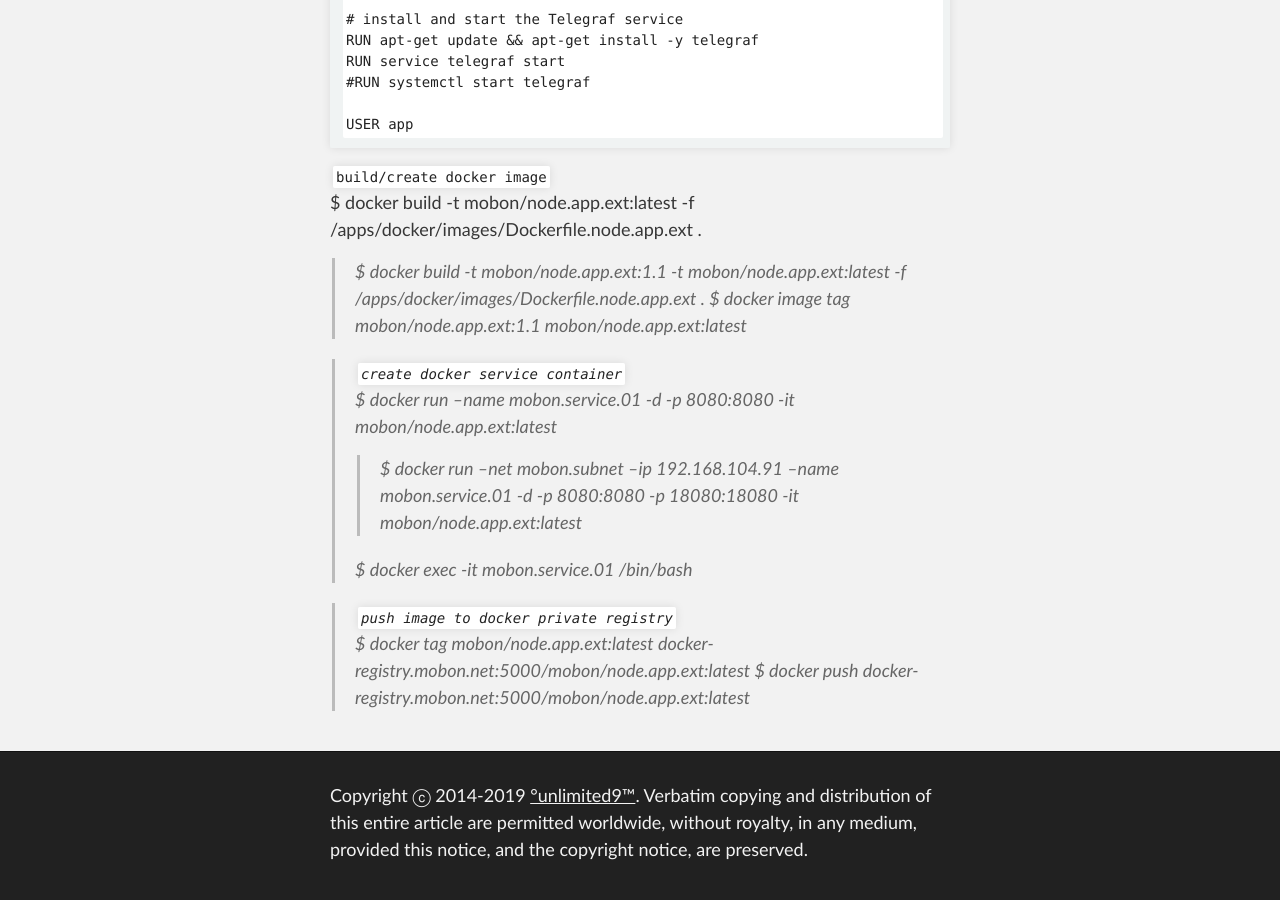
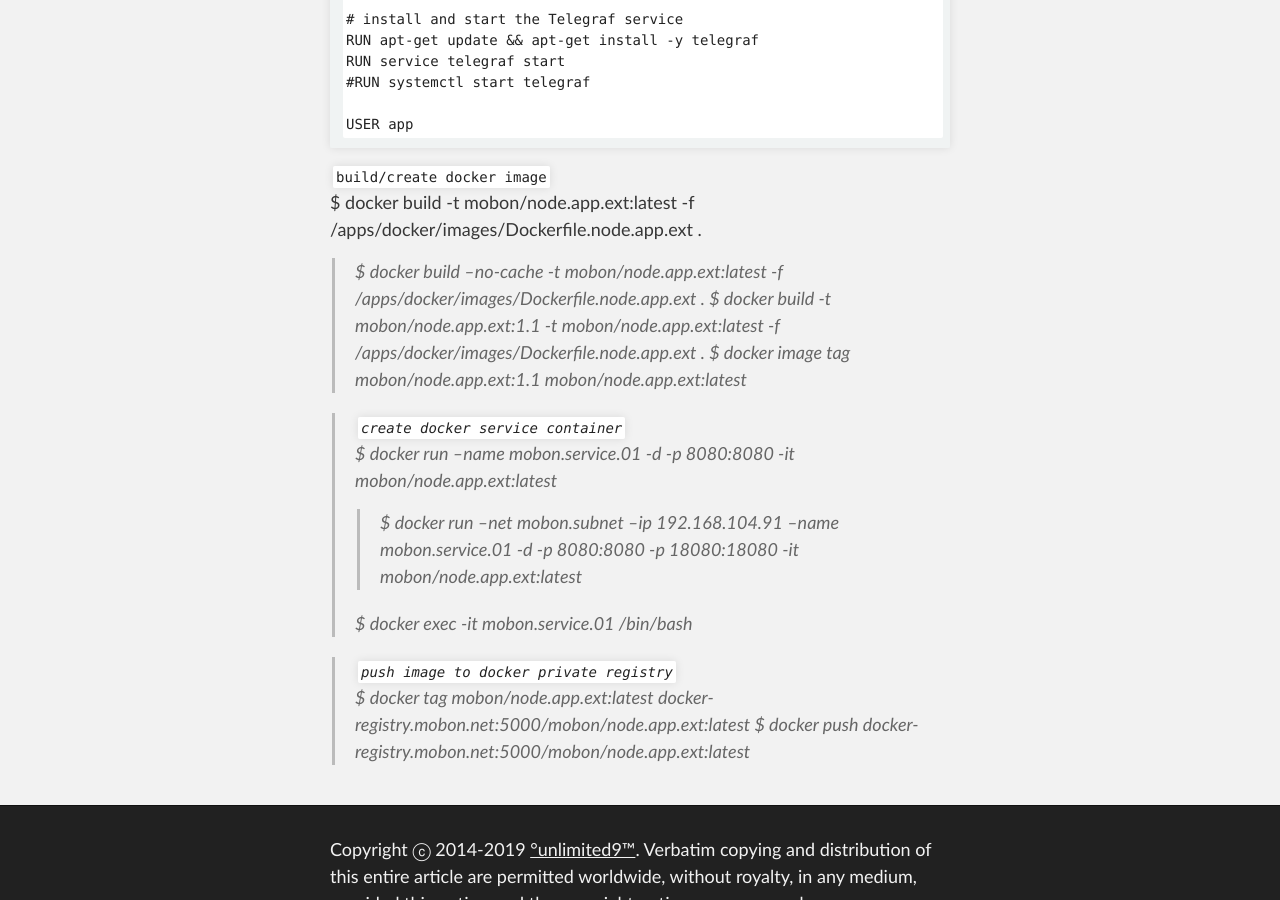
Before and after one commit to unlimited9/unlimited9.github.com, a Jekyll site: the page built from reference.notes/TA/cloud/docker/create.image.n.container.md, in a window 1280 px wide and 900 px high, scrolled down 10909 px. Built offline with Jekyll 4.4.1, drawn with Linux system fonts in a browser that asks for light colours; our own code applies the rules of GitHub Pages for plain Markdown files.

Commit message:
Update create.image.n.container.md

```diff
--- a/reference.notes/TA/cloud/docker/create.image.n.container.md
+++ b/reference.notes/TA/cloud/docker/create.image.n.container.md
@@ -356,6 +356,7 @@ USER app
 
 `build/create docker image`
 $ docker build -t mobon/node.app.ext:latest -f /apps/docker/images/Dockerfile.node.app.ext .
+>$ docker build --no-cache -t mobon/node.app.ext:latest -f /apps/docker/images/Dockerfile.node.app.ext .
 >$ docker build -t mobon/node.app.ext:1.1 -t mobon/node.app.ext:latest -f /apps/docker/images/Dockerfile.node.app.ext .
 >$ docker image tag mobon/node.app.ext:1.1 mobon/node.app.ext:latest
 
```
